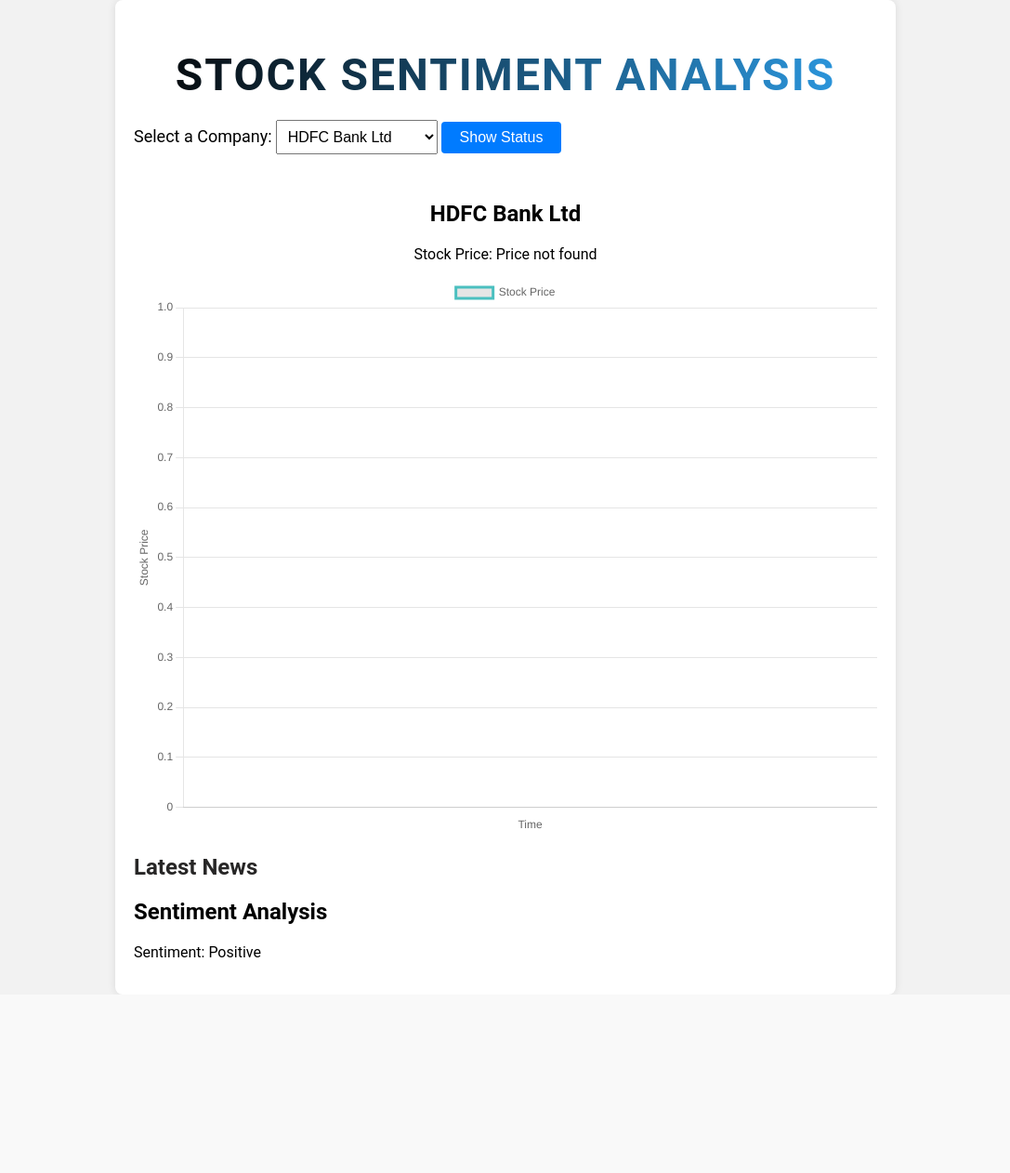
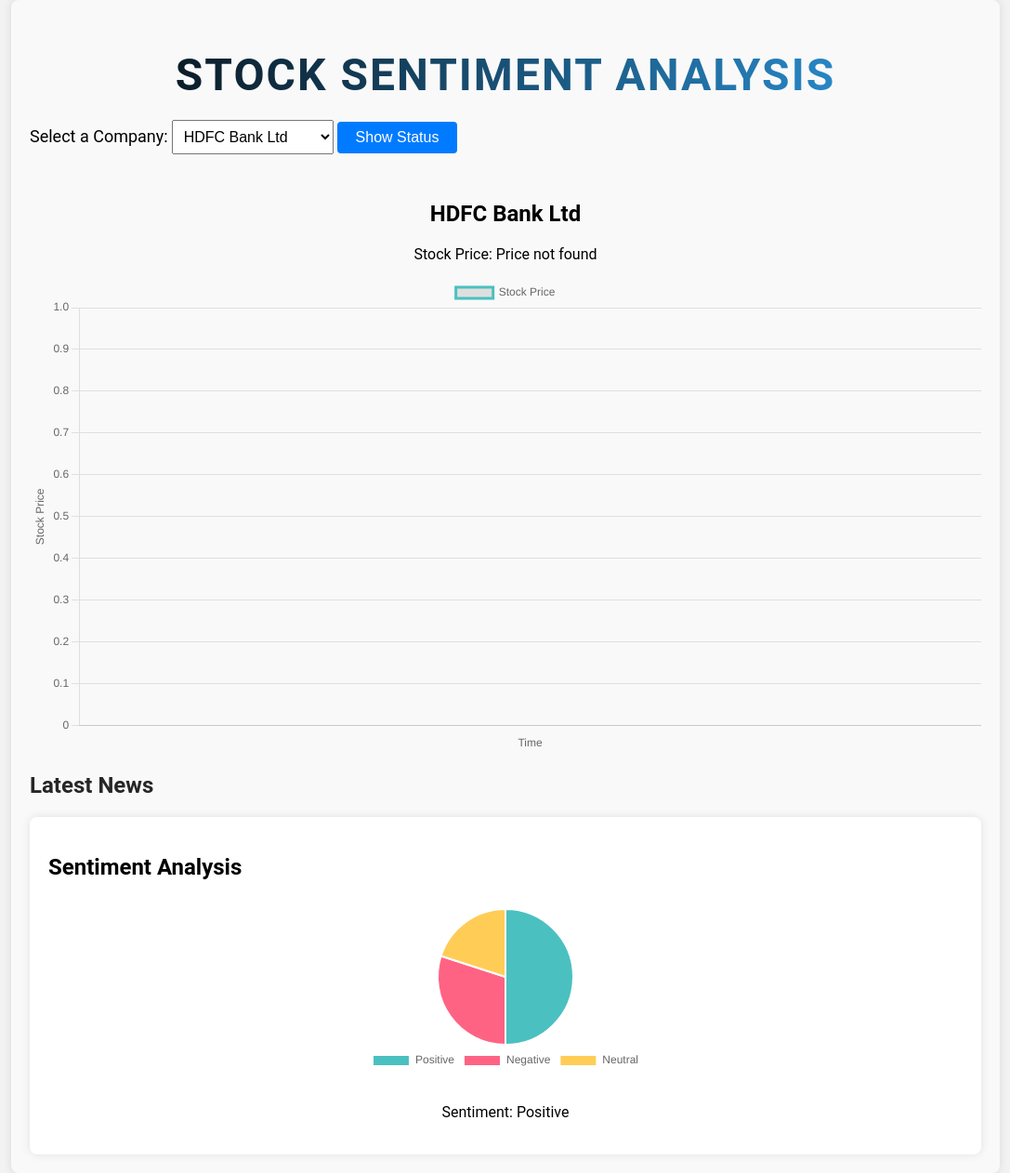
Before and after one commit to EthoKikon/Stock-Prediction, a Flask app: page / in a window 1280 px wide. Shown: the whole page at 93% size, without its empty margins (96-1183 px from the left). Before the commit the page ends 1070 px from the top, so only its background shows below. Run offline with Flask 3, Linux system fonts and the light colour scheme; data that the repository does not hold is empty.

Commit message:
Updated and solved minor issue
Updated news section and solved minor issue and also updated the gui of sentiment section

```diff
--- a/Gui/app.py
+++ b/Gui/app.py
@@ -31,14 +31,27 @@ def scrape_stock_data(url):
     else:
         price = "Price not found"
 
-   # Find news headlines, sources, and times
+   # Find news headlines, sources, and times from both sections
     news_data = []
-    news_elements = soup.find_all('div', class_='Yfwt5')
-    for news_element in news_elements:
-        headline = news_element.text.strip()
-        parent_div = news_element.parent
+    news_sections = soup.find_all('div', class_='Yfwt5')  # News sections
+    top_news_sections = soup.find_all('div', class_='F2KAFc')  # Top news sections
+
+    # Extract news from news sections
+    for news_section in news_sections:
+        headline = news_section.text.strip()
+        parent_div = news_section.parent
         source_element = parent_div.find_next(class_='sfyJob')
         time_element = parent_div.find_next(class_='Adak')
+        if source_element and time_element:
+            source = source_element.text.strip()
+            time = time_element.text.strip()
+            news_data.append({'headline': headline, 'source': source, 'time': time})
+
+    # Extract news from top news sections
+    for top_news_section in top_news_sections:
+        headline = top_news_section.text.strip()
+        source_element = top_news_section.find_next(class_='AYBNIb')
+        time_element = top_news_section.find_next(class_='HzW5e')
         if source_element and time_element:
             source = source_element.text.strip()
             time = time_element.text.strip()
--- a/Gui/static/main.js
+++ b/Gui/static/main.js
@@ -1,5 +1,5 @@
-// Define global variables for Chart.js chart and data
 var chart;
+var sentimentChart;
 var chartData = {
     labels: [],
     datasets: [{
@@ -49,9 +49,15 @@ function showStatus(triggered = false) {
                     console.error("Error parsing stock price:", data.price);
                 }
 
-                // Sample news content
+                // Update sentiment analysis text (placeholder)
+                var sentiment = "Positive";
+                var sentimentTextValue = document.getElementById("sentiment-text-value");
+                sentimentTextValue.textContent = sentiment;
+
+                // Update news content
                 var newsContent = `<h2>Latest News</h2>`;
-            data.news_headlines.forEach(function(newsItem) {
+                data.news_headlines.forEach(function (newsItem) {
+
                     newsContent += `
                         <div class="news-item">
                             <h3>${newsItem.headline}</h3>
@@ -61,16 +67,10 @@ function showStatus(triggered = false) {
                     `;
                 });
                 newsContainer.innerHTML = newsContent;
-
-
-                // Fetch sentiment analysis
-                var sentiment = "Positive";
-                sentimentContainer.innerHTML = `<h2>Sentiment Analysis</h2><p>Sentiment: ${sentiment}</p>`;
             })
             .catch(error => console.error('Error:', error));
     }
 }
-
 
 // Event listener for the "Show Status" button
 document.getElementById("show-status-button").addEventListener("click", function() {
@@ -109,3 +109,44 @@ chart = new Chart(ctx, {
 setInterval(function() {
     showStatus(true);
 }, 3000);
+
+// Initialize sentiment chart on page load
+initializeSentimentChart();
+
+// Function to initialize the sentiment chart
+function initializeSentimentChart() {
+    sentimentChart = new Chart(document.getElementById('sentiment-chart').getContext('2d'), {
+        type: 'pie',
+        data: {
+            labels: ["Positive", "Negative", "Neutral"],
+            datasets: [{
+                label: 'Sentiment Analysis',
+                data: [50, 30, 20],
+                backgroundColor: [
+                    'rgb(75, 192, 192)',
+                    'rgb(255, 99, 132)',
+                    'rgb(255, 205, 86)'
+                ],
+                hoverOffset: 4
+            }]
+        },
+        options: {
+            maintainAspectRatio: false, // Set to false to allow chart resizing
+            responsive: true,
+            aspectRatio: 1.3, // Adjust aspect ratio for a larger chart
+            plugins: {
+                legend: {
+                    position: 'bottom',
+                },
+            },
+            layout: {
+                padding: {
+                    left: 10,
+                    right: 10,
+                    top: 10,
+                    bottom: 10
+                }
+            }
+        }
+    });
+}
--- a/Gui/static/styles.css
+++ b/Gui/static/styles.css
@@ -3,15 +3,6 @@ body {
     margin: 0;
     padding: 0;
     background-color: #f2f2f2;
-}
-
-.container {
-    max-width: 800px;
-    margin: 20px auto;
-    padding: 20px;
-    background-color: #fff;
-    border-radius: 8px;
-    box-shadow: 0 0 10px rgba(0, 0, 0, 0.1);
 }
 
 h1 {
@@ -70,8 +61,12 @@ h1 {
 /* styles.css */
 
 .container {
-    max-width: 800px;
-    margin: 0 auto;
+    max-width: 80%; /* Set maximum width for the container */
+    margin: 0 auto; /* Center the container horizontally */
+    padding: 20px; /* Add some padding around the container */
+    background-color: #f9f9f9; /* Add background color */
+    border-radius: 8px; /* Add border radius for rounded corners */
+    box-shadow: 0 0 10px rgba(0, 0, 0, 0.1); /* Add box shadow for depth */
 }
 /* News item container */
 .news-item {
@@ -140,3 +135,44 @@ h1 {
     background-color: #2196f3;
     color: white;
 }
+
+#sentiment-container {
+    margin-top: 20px;
+    /* Add some space above the sentiment container */
+    padding: 20px;
+    /* Add padding to the sentiment container */
+    background-color: #fff;
+    /* Add background color to the sentiment container */
+    border-radius: 8px;
+    /* Add border radius for rounded corners */
+    box-shadow: 0 0 10px rgba(0, 0, 0, 0.1);
+    /* Add box shadow for depth */
+}
+
+#sentiment-chart-container {
+    margin-bottom: 20px;
+    /* Add some space below the sentiment chart */
+}
+
+#sentiment-text {
+    text-align: center;
+    /* Center the sentiment text */
+}
+
+.sentiment-container h2 {
+    margin-bottom: 20px;
+    /* Add some space below the sentiment container heading */
+}
+#stock-chart {
+    width: 50%;
+    /* Make the chart width 100% of its container */
+    height: 50%;
+    /* Allow the chart height to adjust automatically */
+}
+
+.stock-chart-container {
+    max-width: 100px;
+    /* Set maximum width for the chart container */
+    margin: 0 auto;
+    /* Center the chart container horizontally */
+}
--- a/Gui/templates/index.html
+++ b/Gui/templates/index.html
@@ -25,13 +25,21 @@
         <div id="status-container" class="status-container"></div>
 
         <!-- Container for stock graph -->
-        <canvas id="stock-chart" width="400" height="300"></canvas>
+        <canvas id="stock-chart" width="100" height="50"></canvas>
 
         <!-- Container for news of selected company -->
         <div id="news-container" class="news-container"></div>
 
-        <!-- Container for sentiment analysis -->
-        <div id="sentiment-container" class="sentiment-container"></div>
+<!-- Container for sentiment analysis -->
+<div id="sentiment-container" class="sentiment-container">
+    <h2>Sentiment Analysis</h2>
+    <div id="sentiment-chart-container">
+        <canvas id="sentiment-chart" width="400" height="200"></canvas>
+    </div>
+    <div id="sentiment-text">
+        <p>Sentiment: <span id="sentiment-text-value">Positive</span></p>
+    </div>
+</div>
     </div>
 
     <script src="{{ url_for('static', filename='main.js') }}"></script>
```
Lines whose indentation alone changed are shown as unchanged.
